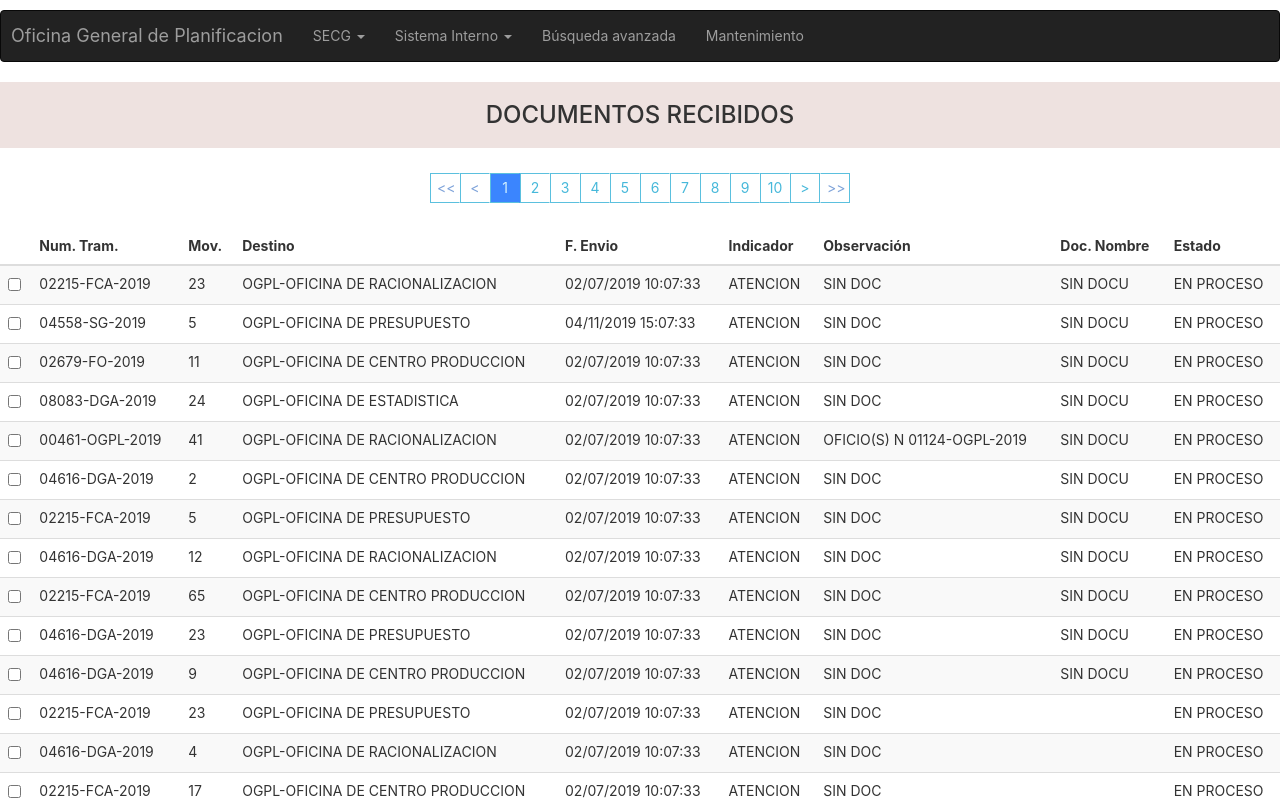
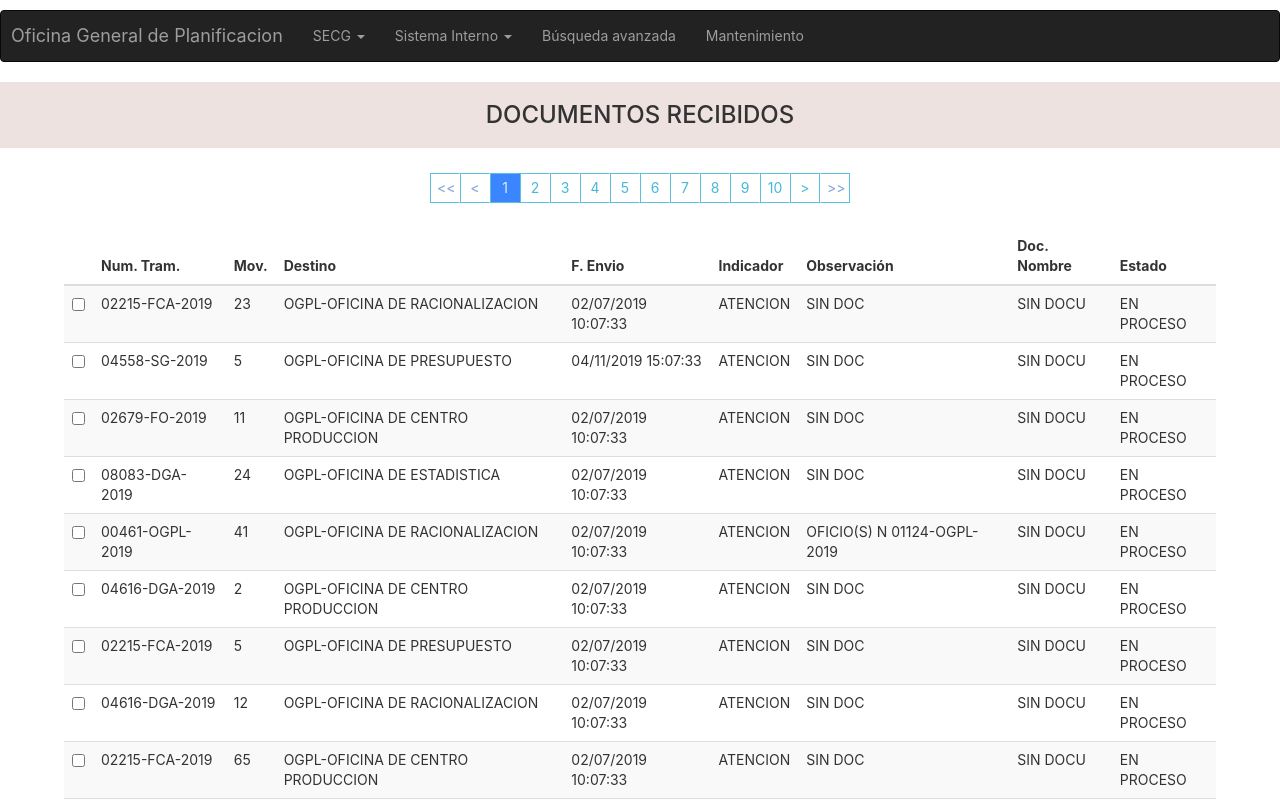
Before and after one commit to carlosBrav/document-management-web, a React (Create React App) app: page /admin/doc_recibidos in a window 1280 px wide. Shown: the top 800 px of the page. Built offline with nearby package versions, Linux system fonts and the light colour scheme.

Commit message:
table component

```diff
--- a/src/components/admin/DocRecibidos.js
+++ b/src/components/admin/DocRecibidos.js
@@ -9,14 +9,14 @@ class DocRecibidos extends Component{
     totalPages: 10,
     currentPage: 1,
     docRecibTableStructure: [],
-    docRecibDataList: [],
-    docRecibSelectList: []
+    docRecibDataList: []
   }
 
-  onToggleAddDocSelect=(value)=>{
-    console.log('VALUE ', value)
-    let {docRecibSelectList} = this.state
-    docRecibSelectList.push(value)
+  onToggleAddDocSelect=(index)=>{
+    let {docRecibDataList} = this.state
+    let docuRow = docRecibDataList[index]
+    docuRow.check = !docuRow.check
+    this.setState({docRecibDataList})
   }
 
   getDataList=()=>{
@@ -29,7 +29,9 @@ class DocRecibidos extends Component{
     return ([
       {
         columnHeader: '',
-        cellRenderer: ({value}) => <input type='checkbox' onClick={()=>this.onToggleAddDocSelect(value)}/>
+        actions: [{
+          action: (index) => this.onToggleAddDocSelect(index)
+        }]
       },
       {
         columnHeader: 'Num. Tram.',
@@ -92,8 +94,7 @@ class DocRecibidos extends Component{
   }
 
   render(){
-    const {totalPages, currentPage, docRecibTableStructure, docRecibDataList, docRecibSelectList} = this.state;
-    console.log('docRecibSelectList ', docRecibSelectList)
+    const {totalPages, currentPage, docRecibTableStructure, docRecibDataList} = this.state;
     return(
       <div className='container-doc-recibidos'>
         <div className='container-header'>
@@ -108,8 +109,8 @@ class DocRecibidos extends Component{
                                 onChangeCurrentPageSubtract={this.onChangeCurrentPageSubtract}
                                 onChangeCurrentPageAdd={this.onChangeCurrentPageAdd}/>
             </div>
-            <div>
-              <CommonTable tableStructure={docRecibTableStructure} data={docRecibDataList}/>
+            <div className='container-table'>
+              <CommonTable tableStructure={docRecibTableStructure} data={docRecibDataList} onClick={this.onToggleAddDocSelect}/>
             </div>
             <div className='content-pagination'>
               <CommonPagination totalPages={totalPages}
--- a/src/components/commons/CommonTable.js
+++ b/src/components/commons/CommonTable.js
@@ -2,21 +2,26 @@ import React, {Component} from 'react';
 import {Table} from 'react-bootstrap';
 import PropTypes from 'prop-types';
 
+const getButton=(actions, rowData, index)=>{
+  return actions.map((action, iterator)=>
+    <input key={iterator+'checkbox'} type="checkbox" checked={rowData['check']} onChange={()=>action.action(index)} />
+  )
+}
 
-const Rows = ({data, tableStructure}) => {
+const Rows = ({data, tableStructure, onClick}) => {
   return(
-    data.map((value) => {
+    data.map((value, index) => {
       const columns = tableStructure.map(column => {
-        const {rowProp, cellRenderer} = column;
+        const {actions, rowProp} = column;
         return(
           <td key={value['id']+rowProp}>
-            { cellRenderer ? cellRenderer(value) : value[rowProp]}
+            { actions ? getButton(actions,value, index) : value[rowProp]}
           </td>
         )
       });
 
       return(
-        <tr key={value['id']}>
+        <tr key={value['id']} onClick={() => onClick(index)}>
           {columns}
         </tr>
       )
@@ -28,7 +33,7 @@ class CommonTable extends Component{
 
   render(){
 
-    const {tableStructure, data} = this.props
+    const {tableStructure, data, onClick} = this.props
     return(
       <Table striped hover>
         <thead>
@@ -43,7 +48,7 @@ class CommonTable extends Component{
         </tr>
         </thead>
         <tbody>
-        <Rows data={data} tableStructure={tableStructure} />
+          <Rows data={data} tableStructure={tableStructure} onClick={onClick}/>
         </tbody>
       </Table>
     )
@@ -56,7 +61,8 @@ CommonTable.propTypes = {
       columnHeader: PropTypes.string,
       rowProp: PropTypes.string
     })),
-  data: PropTypes.arrayOf(PropTypes.object)
+  data: PropTypes.arrayOf(PropTypes.object),
+  onClick: PropTypes.func
 }
 
 CommonTable.defaultProps = {
--- a/src/fakedata/ListDocRecibidos.js
+++ b/src/fakedata/ListDocRecibidos.js
@@ -1,58 +1,61 @@
 export const listData =
     [{
     "id":"1","num_tram":"02215-FCA-2019","movimiento":"23","destino":"OGPL-OFICINA DE RACIONALIZACION", "fech_envio":"02/07/2019 10:07:33","indic":"ATENCION","observacion":"SIN DOC","estado":"EN PROCESO",
-      "docum_nomb":"SIN DOCU"
+      "docum_nomb":"SIN DOCU","check":false
     },
     {
     "id":"2","num_tram":"04558-SG-2019","movimiento":"5","destino":"OGPL-OFICINA DE PRESUPUESTO", "fech_envio":"04/11/2019 15:07:33","indic":"ATENCION","observacion":"SIN DOC","estado":"EN PROCESO",
-      "docum_nomb":"SIN DOCU"
+      "docum_nomb":"SIN DOCU","check":false
     },
     {
     "id":"3", "num_tram":"02679-FO-2019","movimiento":"11","destino":"OGPL-OFICINA DE CENTRO PRODUCCION", "fech_envio":"02/07/2019 10:07:33","indic":"ATENCION","observacion":"SIN DOC","estado":"EN PROCESO",
-      "docum_nomb":"SIN DOCU"
+      "docum_nomb":"SIN DOCU","check":false
     },
     {
       "id":"4",  "num_tram":"08083-DGA-2019","movimiento":"24","destino":"OGPL-OFICINA DE ESTADISTICA", "fech_envio":"02/07/2019 10:07:33","indic":"ATENCION","observacion":"SIN DOC","estado":"EN PROCESO",
-      "docum_nomb":"SIN DOCU"
+      "docum_nomb":"SIN DOCU","check":false
     },
     {
       "id":"5",  "num_tram":"00461-OGPL-2019","movimiento":"41","destino":"OGPL-OFICINA DE RACIONALIZACION", "fech_envio":"02/07/2019 10:07:33","indic":"ATENCION","observacion":"OFICIO(S) N 01124-OGPL-2019","estado":"EN PROCESO",
-      "docum_nomb":"SIN DOCU"
+      "docum_nomb":"SIN DOCU","check":false
     },
     {
       "id":"6", "num_tram":"04616-DGA-2019","movimiento":"2","destino":"OGPL-OFICINA DE CENTRO PRODUCCION", "fech_envio":"02/07/2019 10:07:33","indic":"ATENCION","observacion":"SIN DOC","estado":"EN PROCESO",
-      "docum_nomb":"SIN DOCU"
+      "docum_nomb":"SIN DOCU","check":false
     },
     {
       "id":"7", "num_tram":"02215-FCA-2019","movimiento":"5","destino":"OGPL-OFICINA DE PRESUPUESTO", "fech_envio":"02/07/2019 10:07:33","indic":"ATENCION","observacion":"SIN DOC","estado":"EN PROCESO",
-      "docum_nomb":"SIN DOCU"
+      "docum_nomb":"SIN DOCU","check":false
     },
     {
       "id":"8",  "num_tram":"04616-DGA-2019","movimiento":"12","destino":"OGPL-OFICINA DE RACIONALIZACION", "fech_envio":"02/07/2019 10:07:33","indic":"ATENCION","observacion":"SIN DOC","estado":"EN PROCESO",
-      "docum_nomb":"SIN DOCU"
+      "docum_nomb":"SIN DOCU","check":false
     },
     {
       "id":"9", "num_tram":"02215-FCA-2019","movimiento":"65","destino":"OGPL-OFICINA DE CENTRO PRODUCCION", "fech_envio":"02/07/2019 10:07:33","indic":"ATENCION","observacion":"SIN DOC","estado":"EN PROCESO",
-      "docum_nomb":"SIN DOCU"
+      "docum_nomb":"SIN DOCU","check":false
     },
     {
       "id":"10", "num_tram":"04616-DGA-2019","movimiento":"23","destino":"OGPL-OFICINA DE PRESUPUESTO", "fech_envio":"02/07/2019 10:07:33","indic":"ATENCION","observacion":"SIN DOC","estado":"EN PROCESO",
-      "docum_nomb":"SIN DOCU"
+      "docum_nomb":"SIN DOCU","check":false
     },
     {
       "id":"11", "num_tram":"04616-DGA-2019","movimiento":"9","destino":"OGPL-OFICINA DE CENTRO PRODUCCION", "fech_envio":"02/07/2019 10:07:33","indic":"ATENCION","observacion":"SIN DOC","estado":"EN PROCESO",
-      "docum_nomb":"SIN DOCU"
+      "docum_nomb":"SIN DOCU","check":false
     },
     {
-      "id":"12",  "num_tram":"02215-FCA-2019","movimiento":"23","destino":"OGPL-OFICINA DE PRESUPUESTO", "fech_envio":"02/07/2019 10:07:33","indic":"ATENCION","observacion":"SIN DOC","estado":"EN PROCESO"
+      "id":"12",  "num_tram":"02215-FCA-2019","movimiento":"23","destino":"OGPL-OFICINA DE PRESUPUESTO", "fech_envio":"02/07/2019 10:07:33","indic":"ATENCION","observacion":"SIN DOC","estado":"EN PROCESO",
+      "docum_nomb":"SIN DOCU","check":false
     },
     {
-      "id":"13", "num_tram":"04616-DGA-2019","movimiento":"4","destino":"OGPL-OFICINA DE RACIONALIZACION", "fech_envio":"02/07/2019 10:07:33","indic":"ATENCION","observacion":"SIN DOC","estado":"EN PROCESO"
+      "id":"13", "num_tram":"04616-DGA-2019","movimiento":"4","destino":"OGPL-OFICINA DE RACIONALIZACION", "fech_envio":"02/07/2019 10:07:33","indic":"ATENCION","observacion":"SIN DOC","estado":"EN PROCESO",
+      "docum_nomb":"SIN DOCU","check":false
     },
     {
-      "id":"14", "num_tram":"02215-FCA-2019","movimiento":"17","destino":"OGPL-OFICINA DE CENTRO PRODUCCION", "fech_envio":"02/07/2019 10:07:33","indic":"ATENCION","observacion":"SIN DOC","estado":"EN PROCESO"
+      "id":"14", "num_tram":"02215-FCA-2019","movimiento":"17","destino":"OGPL-OFICINA DE CENTRO PRODUCCION", "fech_envio":"02/07/2019 10:07:33","indic":"ATENCION","observacion":"SIN DOC","estado":"EN PROCESO",
+      "docum_nomb":"SIN DOCU","check":false
     },
     {
       "id":"15", "num_tram":"04616-DGA-2019","movimiento":"20","destino":"OGPL-OFICINA DE PRESUPUESTO", "fech_envio":"02/07/2019 10:07:33","indic":"ATENCION","observacion":"SIN DOC","estado":"EN PROCESO",
-      "docum_nomb":"SIN DOCU"
+      "docum_nomb":"SIN DOCU","check":false
     }]
--- a/src/sass/admin/doc_recibidos.scss
+++ b/src/sass/admin/doc_recibidos.scss
@@ -32,5 +32,17 @@
 
       }
     }
+
+    .container-table{
+      display: flex;
+      justify-content: center;
+      align-items: center;
+      width: 100%;
+      height: 100%;
+
+      .table{
+        width: 90%;
+      }
+    }
   }
 }
--- /dev/null
+++ b/src/sass/components/commons/table.scss
@@ -0,0 +1,3 @@
+.table{
+  width: 90%;
+}
```
